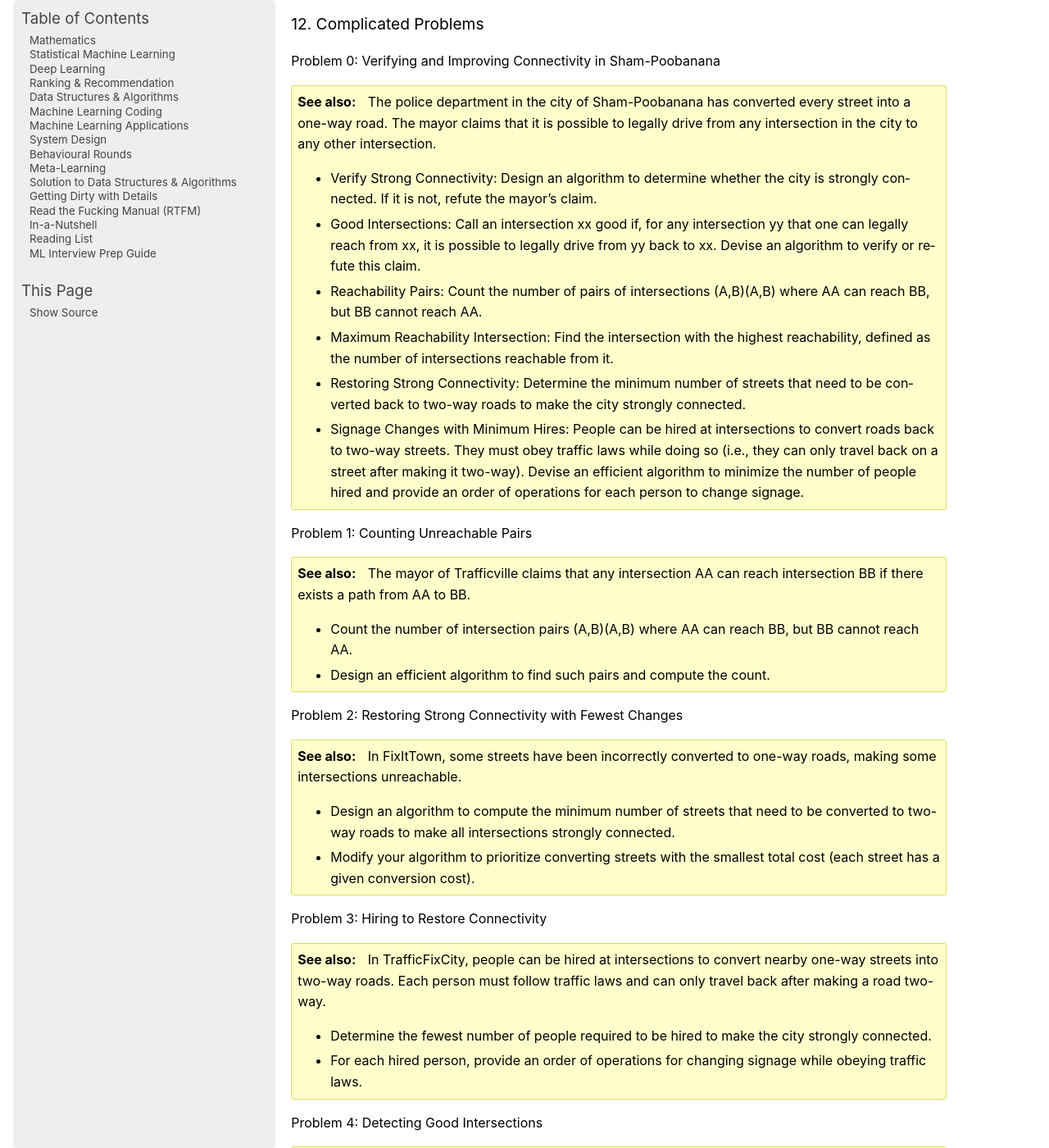
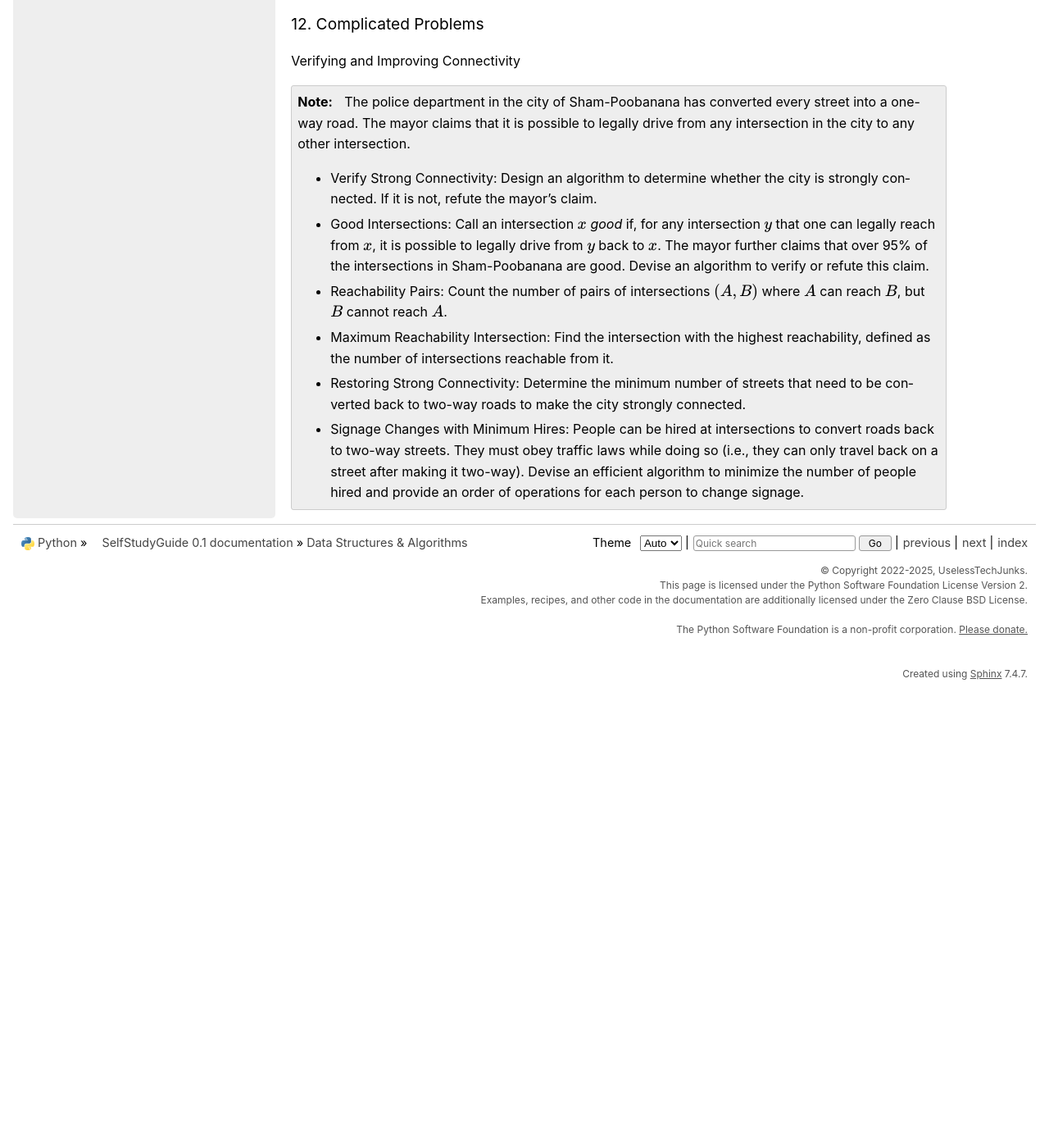
Before and after one commit to uselesstechjunks/leetcode, a Sphinx documentation site: the page built from docs/source/dsalgo.rst, in a window 1280 px wide and 1400 px high, scrolled down 10972 px. Shown: the whole window at 82% size. Built offline with Sphinx 7.4.7, drawn with Linux system fonts in a browser that asks for light colours; after the commit the page ends 11812 px from its top, so only the background shows below that; some of the changed text lies outside the part shown.

Commit message:
Update dsalgo.rst (#415)
* Update dsalgo.rst

* Update dsalgo.rst

```diff
--- a/docs/source/dsalgo.rst
+++ b/docs/source/dsalgo.rst
@@ -32,7 +32,7 @@ Resources
 	* [reddit.com] `3 parts of mastering LC with SCC example <https://www.reddit.com/r/leetcode/comments/1hye4hy/comment/m6pucmj/?utm_source=share&utm_medium=web3x&utm_name=web3xcss&utm_term=1&utm_content=share_button>`_
 	* [reddit.com] `Here's a master list of problem keyword to algorithm patterns <https://www.reddit.com/r/leetcode/comments/1f9bejz/heres_a_master_list_of_problem_keyword_to/?share_id=_p0H75FfOq1zSO0yBWj8v&utm_name=androidcss>`_
 
-.. seealso::
+.. note::
 
 	* [leetcode.com] `Lessons from My Google L5 Interview Experience: Tips and suggestion <https://leetcode.com/discuss/interview-question/6147892/Lessons-from-My-Google-L5-Interview-Experience%3A-Tips-and-suggestion>`_
 	* [leetcode.com] `Google Onsite <https://leetcode.com/discuss/interview-question/849947/google-onsite>`_
@@ -55,7 +55,7 @@ Resources
 
 Code Patterns
 ================================================================================
-.. seealso::
+.. note::
 
 	* [algo.monster] `Templates <https://algo.monster/templates>`_
 	* [github.io] `LC cheatsheet <https://jwl-7.github.io/leetcode-cheatsheet/>`_
@@ -400,54 +400,14 @@ Advanced Graph Topics
 
 12. Complicated Problems
 --------------------------------------------------------------------------------
-Problem 0: Verifying and Improving Connectivity in Sham-Poobanana
+Verifying and Improving Connectivity
 
-.. seealso::
+.. note::
 	The police department in the city of Sham-Poobanana has converted every street into a one-way road. The mayor claims that it is possible to legally drive from any intersection in the city to any other intersection.
 
 	* Verify Strong Connectivity: Design an algorithm to determine whether the city is strongly connected. If it is not, refute the mayor’s claim.
-	* Good Intersections: Call an intersection xx good if, for any intersection yy that one can legally reach from xx, it is possible to legally drive from yy back to xx. Devise an algorithm to verify or refute this claim.
-	* Reachability Pairs: Count the number of pairs of intersections (A,B)(A,B) where AA can reach BB, but BB cannot reach AA.
+	* Good Intersections: Call an intersection :math:`x` *good* if, for any intersection :math:`y` that one can legally reach from :math:`x`, it is possible to legally drive from :math:`y` back to :math:`x`. The mayor further claims that over 95% of the intersections in Sham-Poobanana are good. Devise an algorithm to verify or refute this claim.
+	* Reachability Pairs: Count the number of pairs of intersections :math:`(A, B)` where :math:`A` can reach :math:`B`, but :math:`B` cannot reach :math:`A`.
 	* Maximum Reachability Intersection: Find the intersection with the highest reachability, defined as the number of intersections reachable from it.
 	* Restoring Strong Connectivity: Determine the minimum number of streets that need to be converted back to two-way roads to make the city strongly connected.
 	* Signage Changes with Minimum Hires: People can be hired at intersections to convert roads back to two-way streets. They must obey traffic laws while doing so (i.e., they can only travel back on a street after making it two-way). Devise an efficient algorithm to minimize the number of people hired and provide an order of operations for each person to change signage.
-
-Problem 1: Counting Unreachable Pairs
-
-.. seealso::
-	The mayor of Trafficville claims that any intersection AA can reach intersection BB if there exists a path from AA to BB.
-
-	* Count the number of intersection pairs (A,B)(A,B) where AA can reach BB, but BB cannot reach AA.
-	* Design an efficient algorithm to find such pairs and compute the count.
-
-Problem 2: Restoring Strong Connectivity with Fewest Changes
-
-.. seealso::
-	In FixItTown, some streets have been incorrectly converted to one-way roads, making some intersections unreachable.
-
-	* Design an algorithm to compute the minimum number of streets that need to be converted to two-way roads to make all intersections strongly connected.
-	* Modify your algorithm to prioritize converting streets with the smallest total cost (each street has a given conversion cost).
-
-Problem 3: Hiring to Restore Connectivity
-
-.. seealso::
-	In TrafficFixCity, people can be hired at intersections to convert nearby one-way streets into two-way roads. Each person must follow traffic laws and can only travel back after making a road two-way.
-
-	* Determine the fewest number of people required to be hired to make the city strongly connected.
-	* For each hired person, provide an order of operations for changing signage while obeying traffic laws.
-
-Problem 4: Detecting Good Intersections
-
-.. seealso::
-	In LoopLand, an intersection is called "good" if, for any intersection reachable from it, there exists a path back to the original intersection.
-
-	* Describe an efficient algorithm to determine whether a given intersection is "good."
-	* Count the number of good intersections in the entire city.
-
-Problem 5: Optimal Subset for Strong Connectivity
-
-.. seealso::
-	In PathTown, certain intersections are critical for connectivity. Removing them disconnects parts of the city.
-
-	* Find the smallest subset of intersections that, when removed, makes the city no longer strongly connected.
-	* If no such subset exists, prove that the city is strongly connected.
```
